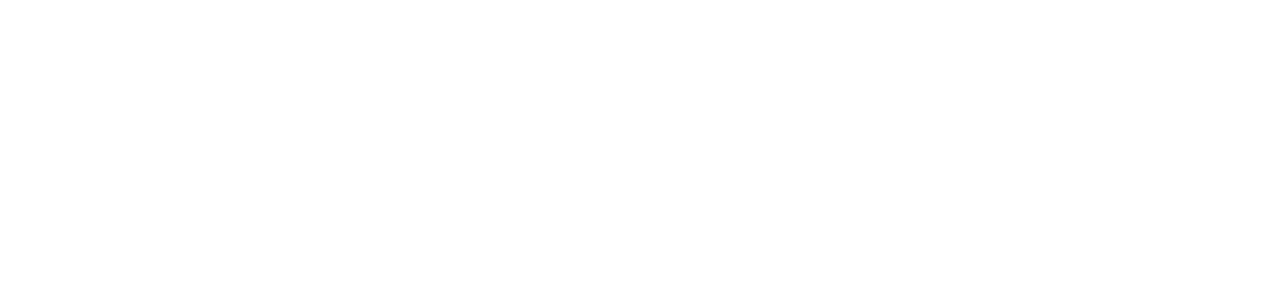
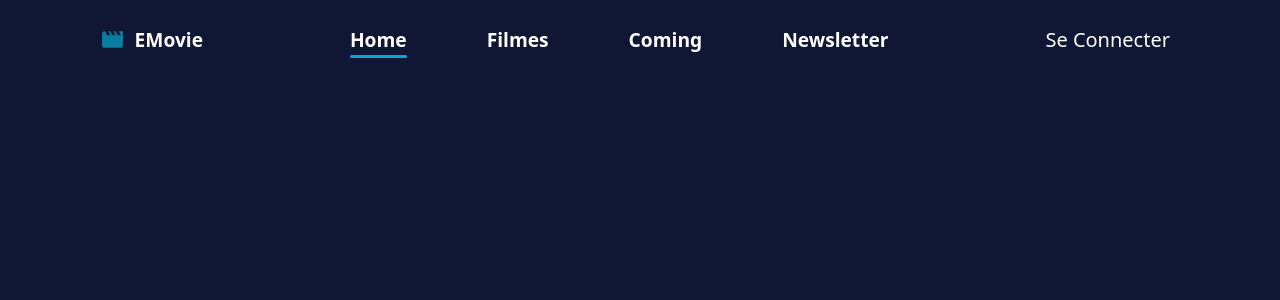
Before and after one commit to Kabesa-abraham/com.kabesaYebula.MovieWebSite1, a React (Vite) app: page / in a window 1280 px wide. Shown: the top 300 px of the page. Built offline with nearby package versions, Linux system fonts and the light colour scheme.

Commit message:
Creation du Navbar non responsive
nous venons de créer un navbar mais qui n'est pas encore responsive

```diff
--- a/index.css
+++ b/index.css
@@ -6,7 +6,21 @@
   list-style: none;
   margin: 0;
   padding: 0;
-  outline: none;
-  border:none;
   box-sizing: border-box;
+  text-decoration: none;
+  scroll-padding-top:2rem;
+  scroll-behavior: smooth;
 }
+
+:root{
+  --main-color: #0a7da3;
+  --main-color2: #13a3d3;
+  --text-color:#020307;
+  --text-color2: rgb(16, 23, 52);
+  --bg-color: #fff;
+}
+
+body{
+  background-color: var(--text-color2);
+  color: var(--bg-color);
+}
--- a/index.html
+++ b/index.html
@@ -4,7 +4,7 @@
     <meta charset="UTF-8" />
     <link rel="icon" type="image/svg+xml" href="/vite.svg" />
     <meta name="viewport" content="width=device-width, initial-scale=1.0" />
-    <title>E-commerce 2</title>
+    <title>Movie Website</title>
 
 <!--POUR ANIMATION AVEC CSS-->
 <link rel="stylesheet" href="https://cdnjs.cloudflare.com/ajax/libs/animate.css/4.1.1/animate.min.css"/>
--- a/package.json
+++ b/package.json
@@ -1,5 +1,5 @@
 {
-  "name": "appreact1",
+  "name": "movie_website",
   "private": true,
   "version": "0.0.0",
   "type": "module",
--- a/src/App.jsx
+++ b/src/App.jsx
@@ -1,9 +1,16 @@
-
+import { BrowserRouter,Routes,Route } from "react-router-dom";
+import Header from "./Component/headers/Header";
 
 function App() {
   return (
-    <div className="" >
-   </div>
+    <div className='body' >
+      <BrowserRouter>
+          <Header/>
+        <Routes>
+
+        </Routes>
+      </BrowserRouter>
+    </div>
   )
 }
 
--- /dev/null
+++ b/src/Component/headers/Header.jsx
@@ -0,0 +1,27 @@
+import React from 'react'
+import './header.css'
+import { AiOutlineMenu } from "react-icons/ai";
+import { MdMovie } from "react-icons/md";
+
+const Header = () => {
+  return (
+    <header>
+      <div className='logo' >
+        <MdMovie className='bxs-movie' /> EMovie
+      </div>
+
+      <AiOutlineMenu className='bx-menu' id='menu_icon' />
+
+      <ul className='option_container' >
+        <li className='home_actives' >Home</li>
+        <li>Filmes</li>
+        <li>Coming</li>
+        <li>Newsletter</li>
+      </ul>
+
+      <button className='bg-gradient-to-r from-indigo-700 via-purple-600 to-pink-600 sign_btn' >Se Connecter</button>
+    </header>
+  )
+}
+
+export default Header
--- /dev/null
+++ b/src/Component/headers/header.css
@@ -0,0 +1,64 @@
+header{
+    position: fixed;
+    width: 100%;
+    top: 0;
+    right: 0;
+    z-index: 1000;
+    display: flex;
+    align-items: center;
+    justify-content: space-between;
+    padding: 20px 100px;
+    transition: 0.5s;
+    /* background-color: var(--main-color); */
+}
+.logo{
+    font-size: 1.2rem;
+    font-weight: 600;
+    color: var(--bg-color);
+    display: flex;
+    align-items: center;
+    column-gap: .5em;
+}
+.logo .bxs-movie{
+    font-size: 25px;
+    color: var(--main-color);
+}
+
+.option_container{
+    display: flex;
+    column-gap: 5rem;
+}
+.option_container li{
+    position: relative;
+    font-size: 1.2rem;
+    font-weight: 600;
+    color: var(--bg-color);
+}
+.option_container li::after{  /*pour mettre une ligne en bas des options un peu animé en mettant en bas un hover*/
+    content: '';
+    height: 3px;
+    width: 0;
+    background-color: var(--main-color2);
+    border-radius: 5px;
+    position: absolute;
+    bottom: -4px;
+    left: 0;
+    transition: 0.2s all linear;
+}
+.option_container li:hover::after ,.option_container .home_actives::after{ /*j'ai mis le hover mais en rendant le home toujours active*/
+    width: 100%;
+}
+
+#menu_icon{
+    font-size: 24px;
+    cursor: pointer;
+    z-index: 1000001;
+    display: none;
+}
+
+.sign_btn{
+    font-size: 20px;
+    padding: 5px 10px;
+    font-weight: 500;
+    border-radius: 10px;
+}
```
